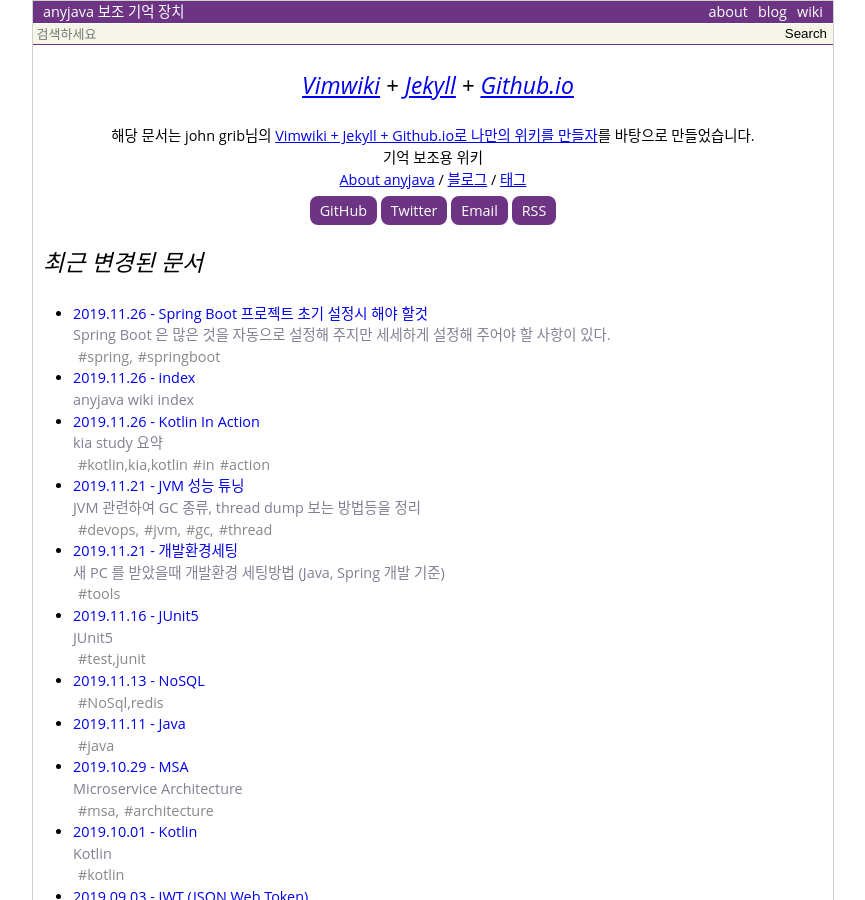
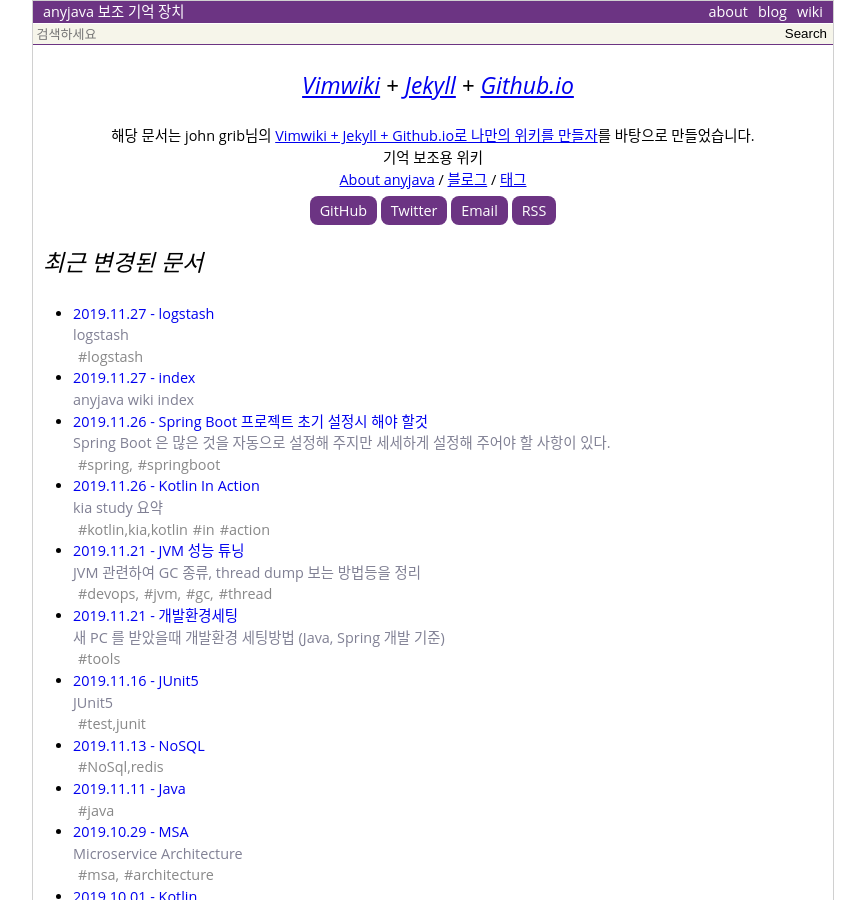
Before and after one commit to anyjava/anyjava.github.io, a Jekyll site: the page built from index.html, in a window 1280 px wide and 900 px high. Shown: the whole window, without its empty margins (207-1072 px from the left). Built offline with Jekyll 4.4.1, drawn with Linux system fonts in a browser that asks for light colours; some of the changed text lies outside the part shown.

Commit message:
ADD logstash

```diff
--- a/_data/pageMap.yml
+++ b/_data/pageMap.yml
@@ -124,7 +124,7 @@
     summary: 'anyjava wiki index'
     parent: null
     url: /wiki/index
-    updated: '2019-11-26 10:57:53 +0900'
+    updated: '2019-11-27 10:02:54 +0900'
     children: []
 initSpring:
     type: wiki
@@ -221,6 +221,14 @@
     parent: Spring
     url: /wiki/Logging
     updated: '2018-09-05 09:25:23 +0900'
+    children: []
+logstash:
+    type: wiki
+    title: logstash
+    summary: logstash
+    parent: index
+    url: /wiki/logstash
+    updated: '2019-11-27 10:03:40 +0900'
     children: []
 MS-SQL:
     type: wiki
--- a/_data/tagList.yml
+++ b/_data/tagList.yml
@@ -23,8 +23,8 @@
 - interface
 - jackson
 - java
+- 'Java,'
 - 'java,'
-- 'Java,'
 - jpa
 - 'jpa,'
 - 'json,'
@@ -34,6 +34,7 @@
 - kotlin
 - 'kotlin,kia,kotlin'
 - linux
+- logstash
 - 'ms-sql,'
 - 'msa,'
 - 'NoSql,redis'
--- a/_data/tagMap.yml
+++ b/_data/tagMap.yml
@@ -86,6 +86,8 @@
     - {fileName: Linux}
 slf4j:
     - {fileName: Logging}
+logstash:
+    - {fileName: logstash}
 'db,':
     - {fileName: MS-SQL}
 'ms-sql,':
--- a/_wiki/index.md
+++ b/_wiki/index.md
@@ -3,7 +3,7 @@
 title   : index
 summary : anyjava wiki index
 date    : 2018-08-15 19:41:36 +0900
-updated : 2019-11-26 10:57:53 +0900
+updated : 2019-11-27 10:02:54 +0900
 tags    :
 toc     : true
 public  : true
@@ -52,6 +52,7 @@
 * [[SecureCoding]]
 	* [[CORS (Cross Origin Resource Sharing)]]
 	* [[XSS]]
+* [[logstash]]
 * [[CodeReview]]
 	*
 
```
Also changed, not shown: _wiki/logstash.md (added, +19 -0 lines).
